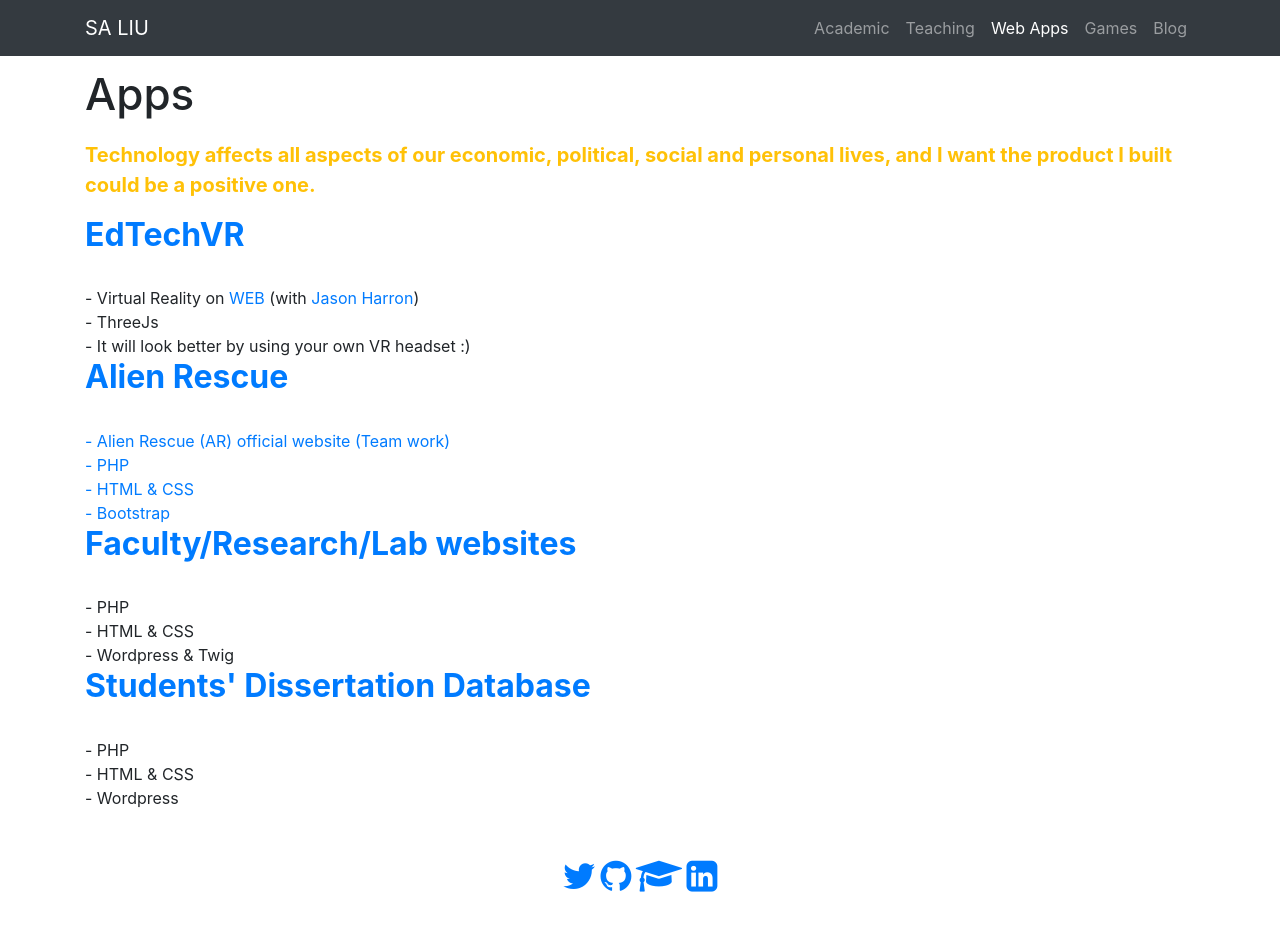
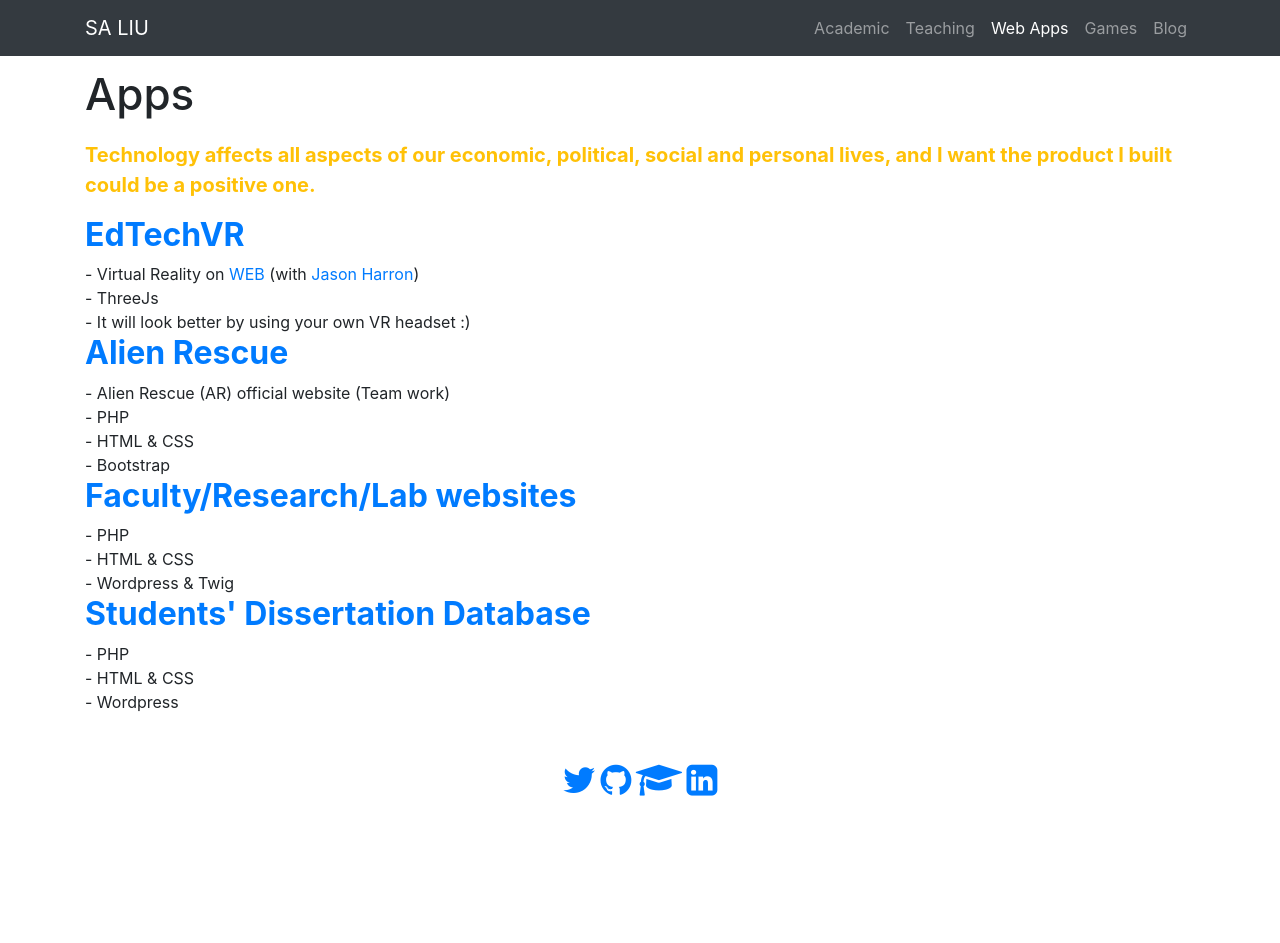
Before and after one commit to Tonicdragon6x66/saliudev.github.io, a Jekyll site: the page built from apps/index.html, in a window 1280 px wide. Built offline with Jekyll 4.4.1, drawn with Linux system fonts in a browser that asks for light colours; after the commit the page ends 900 px from its top, so only the background shows below that.

Commit message:
update app index page

```diff
--- a/apps/index.html
+++ b/apps/index.html
@@ -34,7 +34,6 @@ title: SA LIU | Researcher, Teacher, Developer
 
         <h2 class="text-primary"><strong><a href="https://edtechvr.com/">EdTechVR</a></strong></h2>
 
-        <br>
         - Virtual Reality on <a href="https://edtechvr.com/">WEB</a> (with <a href="https://twitter.com/JRHarron">Jason Harron</a>)
         <br>
         - ThreeJs
@@ -43,9 +42,8 @@ title: SA LIU | Researcher, Teacher, Developer
 
 
 
-        <h2 class="text-primary"><strong><a href="https://alienrescue.education.utexas.edu/">Alien Rescue</strong></h2>
+        <h2 class="text-primary"><strong><a href="https://alienrescue.education.utexas.edu/">Alien Rescue</a></strong></h2>
 
-        <br>
         - Alien Rescue (AR) official website (Team work)
         <br>
         - PHP
@@ -57,7 +55,6 @@ title: SA LIU | Researcher, Teacher, Developer
 
             <h2 class="text-primary"><strong><a href="https://sites.edb.utexas.edu/">Faculty/Research/Lab websites</a></strong></h2>
 
-<br>
 - PHP
 <br>
 - HTML & CSS
@@ -69,7 +66,6 @@ title: SA LIU | Researcher, Teacher, Developer
 
             <h2 class="text-primary"><strong><a href="https://oi2.edb.utexas.edu/ltdb/">Students' Dissertation Database</a></strong></h2>
 
-<br>
 - PHP
 <br>
 
```
